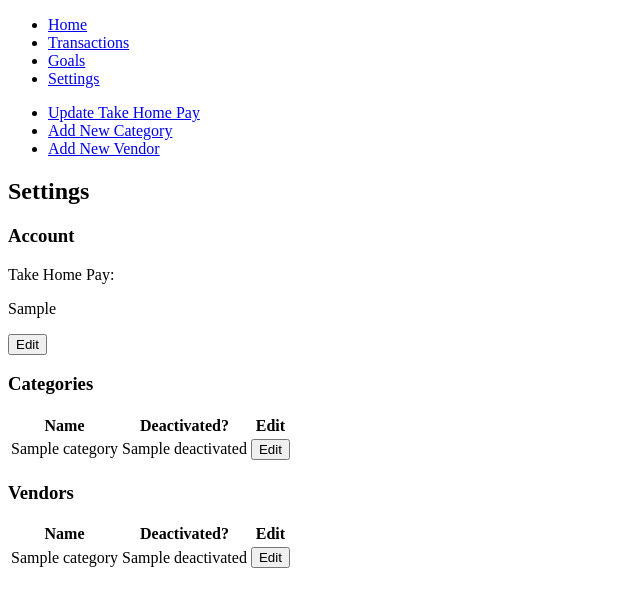
After one commit to doublerdiner/pin_money, a Flask app: page /settings in a window 1280 px wide. The commit adds this page. Shown: the top 607 px of the page, without its empty margins (0-640 px from the left). Run offline with Flask 2, Linux system fonts and the light colour scheme; a database or web service that is not in the repository returns one stand-in record (values such as "Sample title"); some libraries are stand-ins or nearby versions.

Commit message:
Added settings page

```diff
--- a/app.py
+++ b/app.py
@@ -3,7 +3,7 @@ from controllers.category_controller import category_blueprint
 from controllers.goal_controller import goal_blueprint
 from controllers.transaction_controller import transaction_blueprint
 from controllers.vendor_controller import vendor_blueprint
-from controllers.account_controller import account_blueprint
+from controllers.settings_controller import settings_blueprint
 from controllers.home_controller import home_blueprint
 
 app = Flask(__name__)
@@ -12,7 +12,7 @@ app.register_blueprint(category_blueprint)
 app.register_blueprint(goal_blueprint)
 app.register_blueprint(transaction_blueprint)
 app.register_blueprint(vendor_blueprint)
-app.register_blueprint(account_blueprint)
+app.register_blueprint(settings_blueprint)
 app.register_blueprint(home_blueprint)
 
 @app.route('/')
--- /dev/null
+++ b/controllers/settings_controller.py
@@ -0,0 +1,75 @@
+from flask import Flask, Blueprint, render_template, redirect
+import datetime
+from repositories import account_repository, category_repository, vendor_repository
+from models.account import Account
+from models.category import Category
+from models.vendor import Vendor
+
+settings_blueprint = Blueprint("settings", __name__)
+
+# INDEX
+# GET '/account'
+@settings_blueprint.route('/settings')
+def settings():
+    # Date
+    today = datetime.datetime.now()
+    month = today.strftime("%B")
+    year = today.strftime("%Y")
+    # transactions
+    accounts = account_repository.select_all()
+    account = accounts[0]
+    categories = category_repository.select_all()
+    vendors = vendor_repository.select_all()
+    return render_template("settings/index.html", title="Settings", month=month, year=year, account=account, categories=categories, vendors=vendors)
+
+# # NEW
+
+# @goal_blueprint.route('/goals/new')
+# def new_goal():
+#     today = datetime.datetime.now()
+#     return render_template('goals/new.html', title="New Goal", today=today)
+
+# # CREATE
+
+# @goal_blueprint.route('/goals', methods=['POST'])
+# def create_goal():
+#     name = request.form['name']
+#     savings_target = request.form['savings_target']
+#     savings_time_frame = request.form['savings_time_frame']
+#     saved_so_far = request.form['saved_so_far']
+#     goal = Goal(name, savings_target, savings_time_frame, saved_so_far)
+#     goal_repository.save(goal)
+#     return redirect ("/goals")
+
+# # SHOW
+
+# # @goal_blueprint.route("/goals/<id>")
+# # def show_goal(id):
+# #     goal = goal_repository.select(id)
+# #     return render_template("goals/show.html", goal=goal)
+
+# # EDIT
+
+# @goal_blueprint.route('/goals/edit/<id>')
+# def edit_goal(id):
+#     goal = goal_repository.select(id)
+#     return render_template("goals/edit.html", title="Edit Goal", goal=goal)
+
+# # UPDATE
+
+# @goal_blueprint.route("/goals/<id>", methods=['POST'])
+# def update_goal(id):
+#     name = request.form['name']
+#     savings_target = request.form['savings_target']
+#     savings_time_frame = request.form['savings_time_frame']
+#     saved_so_far = request.form['saved_so_far']
+#     goal = Goal(name, savings_target, savings_time_frame, saved_so_far, id)
+#     goal_repository.update(goal)
+#     return redirect ("/goals")
+
+# # DELETE
+
+# @goal_blueprint.route("/goals/delete/<id>", methods=['POST'])
+# def delete_goal(id):
+#     goal_repository.delete(id)
+#     return redirect("/goals")
--- a/templates/base.html
+++ b/templates/base.html
@@ -15,8 +15,7 @@
         <li><a href="/home">Home</a></li>
         <li><a href="/transactions">Transactions</a></li>
         <li><a href="/goals">Goals</a></li>
-        <li><a href="/vendors">Vendors</a></li>
-        <li><a href="/categories">Categories</a></li>
+        <li><a href="/settings">Settings</a></li>
       </ul>
     </nav>
   </header>
--- /dev/null
+++ b/templates/settings/index.html
@@ -0,0 +1,73 @@
+{%extends "base.html"%}
+{%block content%}
+<main>
+    <header>
+        <nav>
+           <ul class = "sub-menu">
+                <li><a href="/settings/account">Update Take Home Pay</a></li>
+                <li><a href="/category/add">Add New Category</a></li>
+                <li><a href="/vendor/add">Add New Vendor</a></li>
+           </ul>
+        </nav>
+    </header>
+    <h2>Settings</h2>
+    <h3>Account</h3>
+        <p>Take Home Pay:</p>
+        <p>{{account.take_home_pay}}</p>
+        <form action="/account/edit">
+            <button type="submit">Edit</button>
+        </form>
+
+    <h3>Categories</h3>
+        <div class="table">
+            <table>
+                <tr>
+                    <th>Name</th>
+                    <th>Deactivated? </th>
+                    <th>Edit</th>
+                </tr>
+                {% for category in categories %}
+                <tr>
+                    <td>{{category.name}}</a></td>
+                    <td>{{category.deactivated}}</td>
+                    <td>
+                        <form action="/category/edit/<id>">
+                            <button type="submit">Edit</button>
+                        </form>
+                    </td>
+                </tr>
+                {%endfor%}
+            </table>
+        </div>
+
+        <h3>Vendors</h3>
+        <div class="table">
+            <table>
+                <tr>
+                    <th>Name</th>
+                    <th>Deactivated? </th>
+                    <th>Edit</th>
+                </tr>
+                {% for category in categories %}
+                <tr>
+                    <td>{{category.name}}</a></td>
+                    <td>{{category.deactivated}}</td>
+                    <td>
+                        <form action="/category/edit/<id>">
+                            <button type="submit">Edit</button>
+                        </form>
+                    </td>
+                </tr>
+                {%endfor%}
+            </table>
+        </div>
+
+
+
+
+
+</main>
+
+
+
+{%endblock%}
```
Also changed, not shown: controllers/account_controller.py (deleted, +0 -8 lines), templates/accounts/update.html (deleted), templates/settings/update.html (added).
